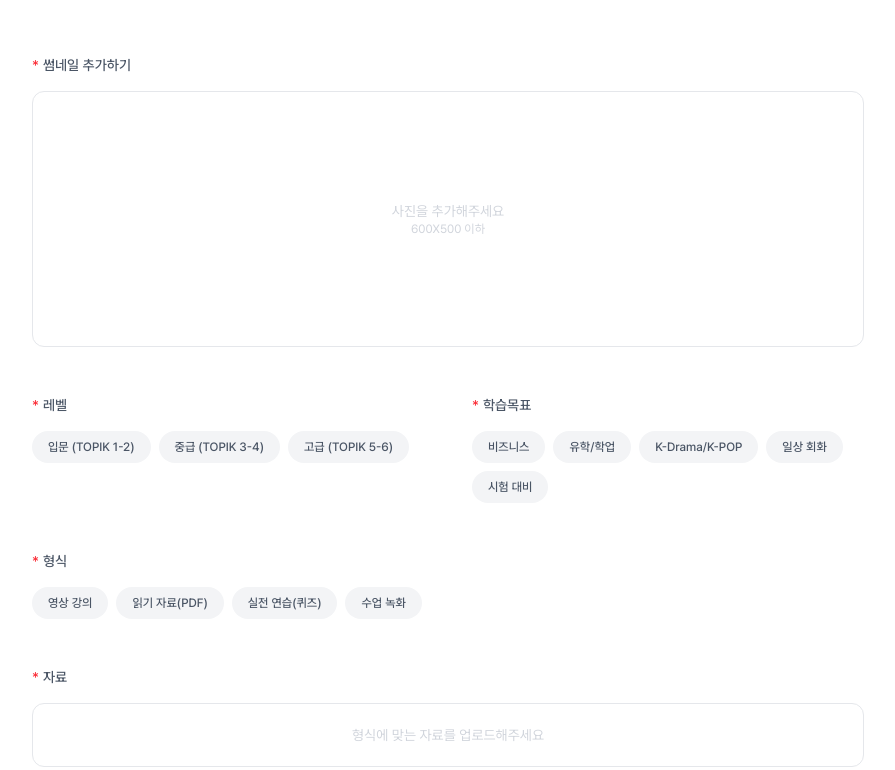
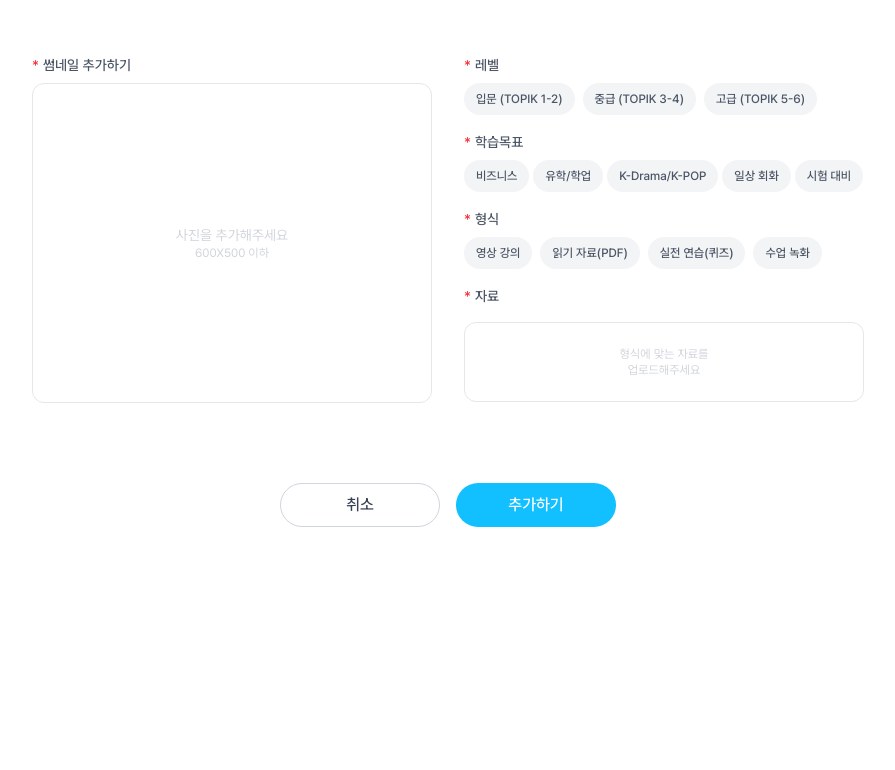
Before and after one commit to LuffyPiratesYeah/malmoi-FE, a Next.js app: page /class/new in a window 1280 px wide. Shown: the part 510-1280 px from the top of the page, without its empty margins (192-1087 px from the left). After the commit the page ends 1165 px from the top, so only its background shows below. Built offline with nearby package versions, Linux system fonts and the light colour scheme.

Commit message:
fix(#15) :: 디자인에 맞춰 배경 수정

```diff
--- a/app/class/new/page.tsx
+++ b/app/class/new/page.tsx
@@ -44,20 +44,30 @@ export default function NewClassPage() {
                         />
                     </div>
 
+                    <div className="grid grid-cols-2 gap-8">
                         {/* Thumbnail */}
-                    <div className="space-y-4">
+                        <div className="space-y-2">
                             <label className="flex items-center gap-1 text-sm font-medium text-gray-600">
                                 <span className="text-red-500">*</span>썸네일 추가하기
                             </label>
-                        <div className="flex h-64 w-full cursor-pointer flex-col items-center justify-center rounded-xl border border-gray-200 bg-white hover:bg-gray-50">
+                            <input
+                                name="thumbnail"
+                                type="file"
+                                accept=".jpg,.jpeg,.png"
+                                className="hidden"
+                                id="thumbnail-input"
+                                required
+                            />
+                            <label htmlFor="thumbnail-input" className="flex h-80 cursor-pointer flex-col items-center justify-center rounded-xl border border-gray-200 bg-white hover:bg-gray-50 transition-colors text-center">
                                 <span className="text-sm text-gray-300">사진을 추가해주세요</span>
                                 <span className="text-xs text-gray-300">600X500 이하</span>
-                        </div>
+                            </label>
                         </div>
 
-                    <div className="grid grid-cols-1 gap-12 lg:grid-cols-2">
-                        {/* Level */}
-                        <div className="space-y-4">
+                        {/* Right side grid */}
+                        <div className="grid grid-cols-1 gap-4">
+                            {/* 레벨 */}
+                            <div className="space-y-2">
                                 <label className="flex items-center gap-1 text-sm font-medium text-gray-600">
                                     <span className="text-red-500">*</span>레벨
                                 </label>
@@ -65,7 +75,7 @@ export default function NewClassPage() {
                                     {["입문 (TOPIK 1-2)", "중급 (TOPIK 3-4)", "고급 (TOPIK 5-6)"].map((level) => (
                                         <label key={level} className="cursor-pointer">
                                             <input type="radio" name="level" value={level} className="peer sr-only" required />
-                                        <span className="inline-block rounded-full bg-gray-100 px-4 py-2 text-xs font-medium text-gray-600 transition-colors peer-checked:bg-primary peer-checked:text-white hover:bg-gray-200">
+                                            <span className="inline-block rounded-full bg-gray-100 px-3 py-2 text-xs font-medium text-gray-600 transition-colors peer-checked:bg-primary peer-checked:text-white hover:bg-gray-200">
                                                 {level}
                                             </span>
                                         </label>
@@ -74,33 +84,32 @@ export default function NewClassPage() {
                             </div>
 
                             {/* Goal */}
-                        <div className="space-y-4">
+                            <div className="space-y-2">
                                 <label className="flex items-center gap-1 text-sm font-medium text-gray-600">
                                     <span className="text-red-500">*</span>학습목표
                                 </label>
-                            <div className="flex flex-wrap gap-2">
+                                <div className="flex flex-wrap gap-1">
                                     {["비즈니스", "유학/학업", "K-Drama/K-POP", "일상 회화", "시험 대비"].map((goal) => (
                                         <label key={goal} className="cursor-pointer">
-                                        <input type="radio" name="category" value={goal} className="peer sr-only" required />
-                                        <span className="inline-block rounded-full bg-gray-100 px-4 py-2 text-xs font-medium text-gray-600 transition-colors peer-checked:bg-primary peer-checked:text-white hover:bg-gray-200">
+                                            <input type="checkbox" name="category" value={goal} className="peer sr-only" />
+                                            <span className="inline-block rounded-full bg-gray-100 px-3 py-2 text-xs font-medium text-gray-600 transition-colors peer-checked:bg-primary peer-checked:text-white hover:bg-gray-200">
                                                 {goal}
                                             </span>
                                         </label>
                                     ))}
                                 </div>
                             </div>
-                    </div>
 
                             {/* Format */}
-                    <div className="space-y-4">
+                            <div className="space-y-2">
                                 <label className="flex items-center gap-1 text-sm font-medium text-gray-600">
                                     <span className="text-red-500">*</span>형식
                                 </label>
                                 <div className="flex flex-wrap gap-2">
                                     {["영상 강의", "읽기 자료(PDF)", "실전 연습(퀴즈)", "수업 녹화"].map((format) => (
                                         <label key={format} className="cursor-pointer">
-                                    <input type="radio" name="type" value={format} className="peer sr-only" required />
-                                    <span className="inline-block rounded-full bg-gray-100 px-4 py-2 text-xs font-medium text-gray-600 transition-colors peer-checked:bg-primary peer-checked:text-white hover:bg-gray-200">
+                                            <input type="checkbox" name="type" value={format} className="peer sr-only" />
+                                            <span className="inline-block rounded-full bg-gray-100 px-3 py-2 text-xs font-medium text-gray-600 transition-colors peer-checked:bg-primary peer-checked:text-white hover:bg-gray-200">
                                                 {format}
                                             </span>
                                         </label>
@@ -113,8 +122,18 @@ export default function NewClassPage() {
                                 <label className="flex items-center gap-1 text-sm font-medium text-gray-600">
                                     <span className="text-red-500">*</span>자료
                                 </label>
-                        <div className="flex h-16 w-full cursor-pointer items-center justify-center rounded-xl border border-gray-200 bg-white hover:bg-gray-50">
-                            <span className="text-sm text-gray-300">형식에 맞는 자료를 업로드해주세요</span>
+                                <input
+                                    name="materials"
+                                    type="file"
+                                    accept=".pdf,.pptx"
+                                    className="hidden"
+                                    id="materials-input"
+                                    required
+                                />
+                                <label htmlFor="materials-input" className="flex h-20 cursor-pointer flex-col items-center justify-center rounded-xl border border-gray-200 bg-white hover:bg-gray-50 transition-colors text-center">
+                                    <span className="text-xs text-gray-300">형식에 맞는 자료를<br/>업로드해주세요</span>
+                                </label>
+                            </div>
                         </div>
                     </div>
 
```
Lines whose indentation alone changed are shown as unchanged.
